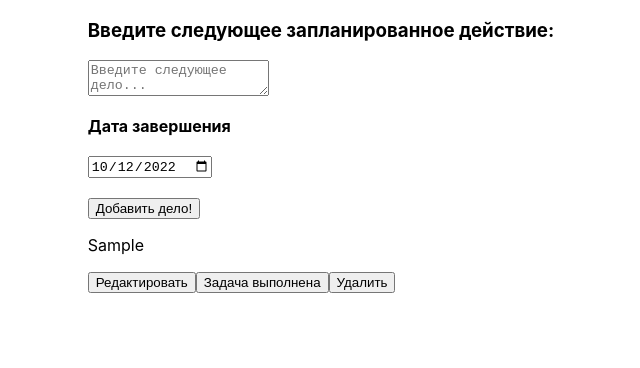
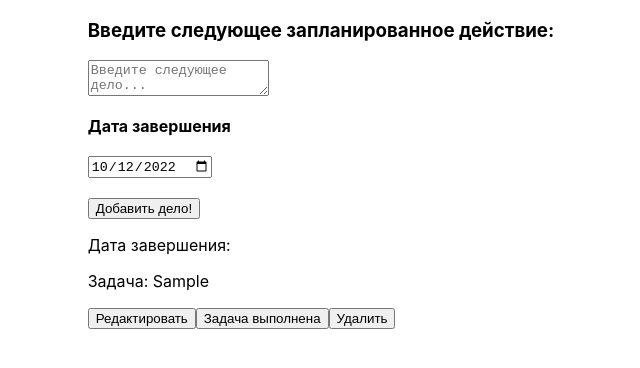
Before and after one commit to Dmis0474/To-do-list-APP, a React (Create React App) app: page / in a window 1280 px wide. Both pictures are taken after typing "Sample" into the empty fields and a click on the button "Добавить дело!". Shown: the top 368 px of the page, without its empty margins (319-959 px from the left). Built offline with nearby package versions, Linux system fonts and the light colour scheme.

Commit message:
created editForm component

```diff
--- /dev/null
+++ b/src/components/editForm/editForm.jsx
@@ -0,0 +1,39 @@
+import React from "react";
+
+
+
+const EditForm = (props) => {
+    return (
+        <div id={props.task.id}>
+      {props.editMode && props.task.id === props.edtiableTaskId ?
+        (<div id={props.task.id}>
+          <input
+            type="date"
+            defaultValue={props.dateNow}
+            onChange={props.editDateListener}
+            min={props.dateNow}
+          />
+          <input
+            type="text"
+            defaultValue={props.task.text}
+            key={props.task.id}
+            id={props.task.id}
+            title={props.task.text}
+            onChange={props.inputListener}
+          />
+          <button onClick={props.editSubmit}>Сохранить</button>
+        </div>
+      ) : (
+        <div id={props.task.id}>
+          <button onClick={props.editTasks}>Редактировать</button>
+          <button onClick={props.taskDone}>Задача выполнена</button>
+          <button onClick={props.handleDelete}>Удалить</button>
+        </div>
+      )}
+      </div>
+    )
+
+
+}
+
+export default EditForm
--- a/src/components/form/form.jsx
+++ b/src/components/form/form.jsx
@@ -1,44 +1,30 @@
 import React from "react";
+
+import EditForm from "../editForm/editForm";
 import styles from "./form.module.css";
 
 const Form = (props) => {
   return (
     <div id={props.task.id}>
-      {props.updateTask ? (
-        <div id={props.task.id}>
-          {!props.editMode ? (
-            <div id={props.task.id}>
-              <button onClick={props.editTasks}>Редактировать</button>
-              <button onClick={props.taskDone}>Задача выполнена </button>
-              <button onClick={props.handleDelete}>Удалить</button>
-            </div>
-          ) : props.edtiableTaskId === props.task.id ? (
-            <div id={props.task.id}>
-              <input
-                type="date"
-                defaultValue={props.dateNow}
-                onChange={props.editDateListener}
-                min={props.dateNow}
-              />
-              <input
-                type="text"
-                defaultValue={props.task.text}
-                key={props.task.id}
-                id={props.task.id}
-                title={props.task.text}
-                onChange={props.inputListener}
-              />
-              <button onClick={props.editSubmit}>Сохранить</button>
-            </div>
-          ) : (
-            <div id={props.task.id}>
-              <button onClick={props.editTasks}>Редактировать</button>
-              <button onClick={props.taskDone}>Задача выполнена</button>
-              <button onClick={props.handleDelete}>Удалить</button>
-            </div>
-          )}
-        </div>
-      ) : (
+      {props.updateTask  ?
+        (
+           <EditForm
+            id={props.task.id}
+            task={props.task}
+            editMode={props.editMode}
+            dateNow={props.dateNow}
+            editDateListener={props.editDateListener}
+            inputListener={props.inputListener}
+            editSubmit={props.editSubmit}
+            editTasks={props.editTasks}
+            taskDone={props.taskDone}
+            handleDelete={props.handleDelete}
+            edtiableTaskId={props.edtiableTaskId}
+          />)
+
+
+
+       : (
         <form
           className={styles.form}
           onSubmit={props.handleSubmit}
--- a/src/components/layout/layout.jsx
+++ b/src/components/layout/layout.jsx
@@ -43,6 +43,7 @@ const Layout = () => {
   };
 
   const handleSubmit = (e) => {
+    if(task){
     const generatedId = Math.random().toString(16).slice(2);
     const newTask = {
       id: generatedId,
@@ -50,7 +51,7 @@ const Layout = () => {
       deadline: deadline,
       done: false,
     };
-    setTasks([...tasks, newTask]);
+    setTasks([...tasks, newTask]);}
     setTask("");
     setDeadline("");
     e.preventDefault();
@@ -58,7 +59,7 @@ const Layout = () => {
 
   const editSubmit = (e) => {
     const editedTask = tasks.map(task => (task.id === e.target.parentNode.getAttribute("id")) ?
-    {task, text:inputValue || task.text, deadline:editDateValue || task.deadline} : {...task})
+    {...task, text:inputValue || task.text, deadline:editDateValue || task.deadline} : {...task})
     setTasks(editedTask)
     setEditMode(false);
     console.log(tasks)
@@ -75,8 +76,7 @@ const Layout = () => {
   };
 
   const dateListener = (e) => {
-    setDeadline(e.target.value);
-    // console.log(`deadline: ${deadline}`);
+    setDeadline(e.target.value.split('-').reverse().join('-'));
   };
 
   const editDateListener = (event) => {
--- a/src/components/task/task.jsx
+++ b/src/components/task/task.jsx
@@ -4,8 +4,8 @@ import Form from "../form/form";
 const Task = (props) => {
   return (
     <div id={props.task.id}>
-      <p>{props.task.deadline}</p>
-      {props.task.done ? <p style={{textDecorationLine : "line-through" }}>{props.task.text}</p> : <p>{props.task.text}</p>}
+      <p>Дата завершения: {props.task.deadline}</p>
+      {props.task.done ? <p style={{textDecorationLine : "line-through" }}>Задача: {props.task.text}</p> : <p>Задача: {props.task.text}</p>}
       <Form
         updateTask={true}
         task={props.task}
@@ -18,7 +18,6 @@ const Task = (props) => {
         taskDone={props.taskDone}
         handleDelete={props.handleDelete}
         dateNow={props.dateNow}
-        maxDate={props.maxDate}
         editDateListener={props.editDateListener}
 
       />
```
